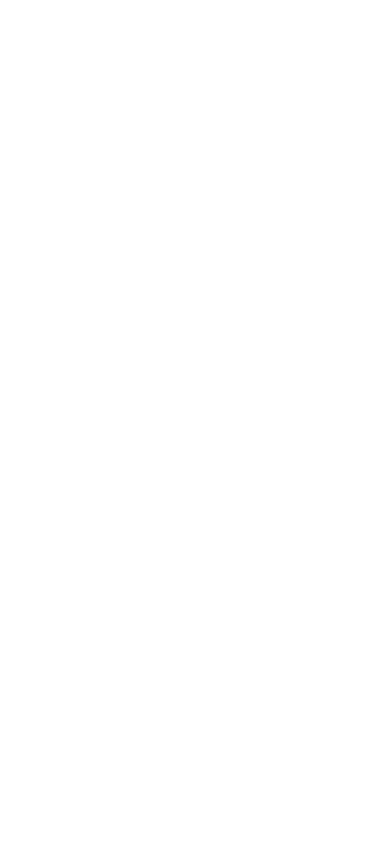
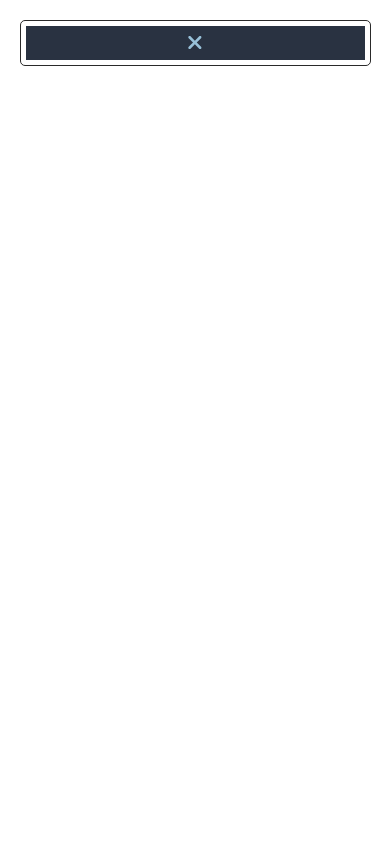
Before and after one commit to CleverAxel/perspective, a React (Create React App) app: page / in a window 390 px wide. Both pictures are taken after a click on the button 329 px from the left and 48 px from the top of the page. Shown: the top 844 px of the page. Built offline with nearby package versions, Linux system fonts and the light colour scheme.

Commit message:
start responsive home page

```diff
--- a/src/pages/home/home.module.css
+++ b/src/pages/home/home.module.css
@@ -87,3 +87,40 @@
     box-shadow: 0px 7px 15px -4px rgba(0,0,0,1);
     -webkit-box-shadow: 0px 7px 15px -4px rgba(0,0,0,1);;
 }
+
+@media screen and (max-width: 790px) {
+
+    .welcomeTitle{
+        position: relative;
+    }
+
+    .title{
+        margin: 0;
+        width: 100%;
+        max-width: none;
+        height: 100%;
+        position: absolute;
+    }
+
+    .title > h1{
+        position: absolute;
+        margin: 0;
+        text-align: left;
+        bottom: 25%;
+        width: 65%;
+        text-decoration: none;
+    }
+
+    .title > h3{
+        position: absolute;
+        margin: 0;
+        text-align: center;
+        bottom: 10%;
+        width: 100%;
+    }
+
+    .bannerContainer{
+        width: 50%;
+        margin: 0 auto;
+    }
+}
--- a/src/sharedComponents/navbar/navbar.module.css
+++ b/src/sharedComponents/navbar/navbar.module.css
@@ -40,7 +40,7 @@
     height: 6px;
     margin: 7px 0;
 }
-
+/***********************************************/
 .menuMobile{
     position: fixed;
     top: 0;
@@ -49,6 +49,37 @@
     width: 100%;
     height: 100vh;
     background-color: white;
+    padding: 20px 0;
+
+    transition: all 0.1s ease-out;
+}
+
+.menuMobile > div{
+    border: 1px solid rgb(42, 42, 42);
+    width: 90%;
+    margin: 0 auto;
+    border-radius: 5px;
+    padding: 5px;
+}
+
+.containCloseButton{
+    display: flex;
+    justify-content: center;
+}
+
+.containCloseButton > button{
+    width: 100%;
+    background-color: var(--black);
+    color: var(--lightBlue);
+    font-size: 21px;
+    border-style: none;
+    outline: none;
+    padding: 5px 0;
+    cursor: pointer;
+}
+
+.containCloseButton > button:hover{
+    filter: brightness(1.2);
 }
 
 @media screen and (max-width: 920px) {
--- a/src/sharedComponents/navbar/navbar.tsx
+++ b/src/sharedComponents/navbar/navbar.tsx
@@ -1,6 +1,9 @@
-import { useEffect, useState } from "react";
+import { useCallback, useEffect, useState } from "react";
 import { NavLink } from "react-router-dom";
+import { FontAwesomeIcon } from '@fortawesome/react-fontawesome'
+import { faXmark } from '@fortawesome/free-solid-svg-icons'
 import styles from "./navbar.module.css";
+
 export default function Navbar(){
     const [toggleHamburgerMenu, setToggleHamburgerMenu] = useState(false);
 
@@ -35,10 +38,38 @@ export default function Navbar(){
         </button>
 
         {toggleHamburgerMenu &&
-            <div className={styles.menuMobile}></div>
+            <MenuMobile setToggle={setToggleHamburgerMenu}></MenuMobile>
         }
 
         </>
 
     )
 }
+
+function MenuMobile(props:PropsMenuHamburger){
+    const refCallback = useCallback((node:HTMLDivElement) => {
+        if(node){
+            setTimeout(() => {
+                node.style.transform = "";
+            });
+        }
+    },[]);
+    return(
+        <div ref={refCallback} className={styles.menuMobile} style={{transform: "translateY(-100%)"}}>
+            <div>
+
+                <div className={styles.containCloseButton}>
+                    <button onClick={() => {props.setToggle(false)}}>
+                        <FontAwesomeIcon icon={faXmark}></FontAwesomeIcon>
+                    </button>
+                </div>
+
+            </div>
+
+        </div>
+    )
+}
+
+interface PropsMenuHamburger{
+    setToggle:React.Dispatch<React.SetStateAction<boolean>>
+}
--- a/src/sharedComponents/waveDivider/waveDivider.module.css
+++ b/src/sharedComponents/waveDivider/waveDivider.module.css
@@ -39,3 +39,20 @@
     width: calc(145% + 1.3px);
     height: 200px;
 }
+
+@media (max-width: 767px) {
+
+    .waveContainer{
+        margin-bottom: 75px;
+    }
+
+    .topWave svg {
+        width: calc(151% + 1.3px);
+        height: 120px;
+    }
+
+    .bottomWave svg {
+        width: calc(151% + 1.3px);
+        height: 120px;
+    }
+}
```
